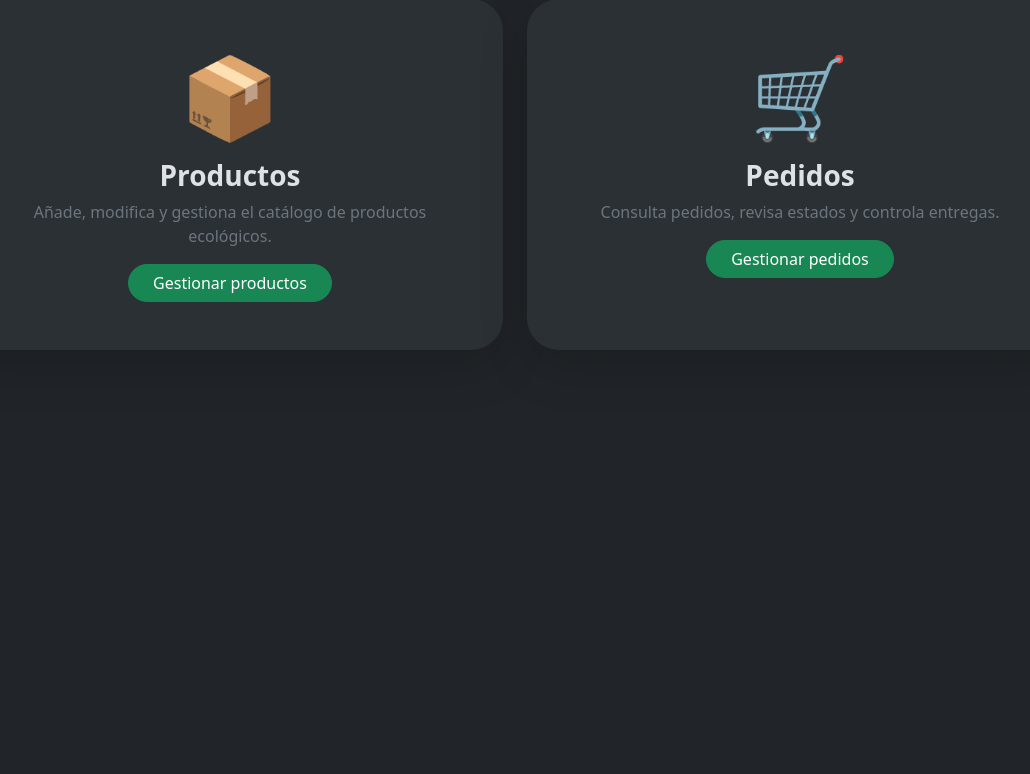
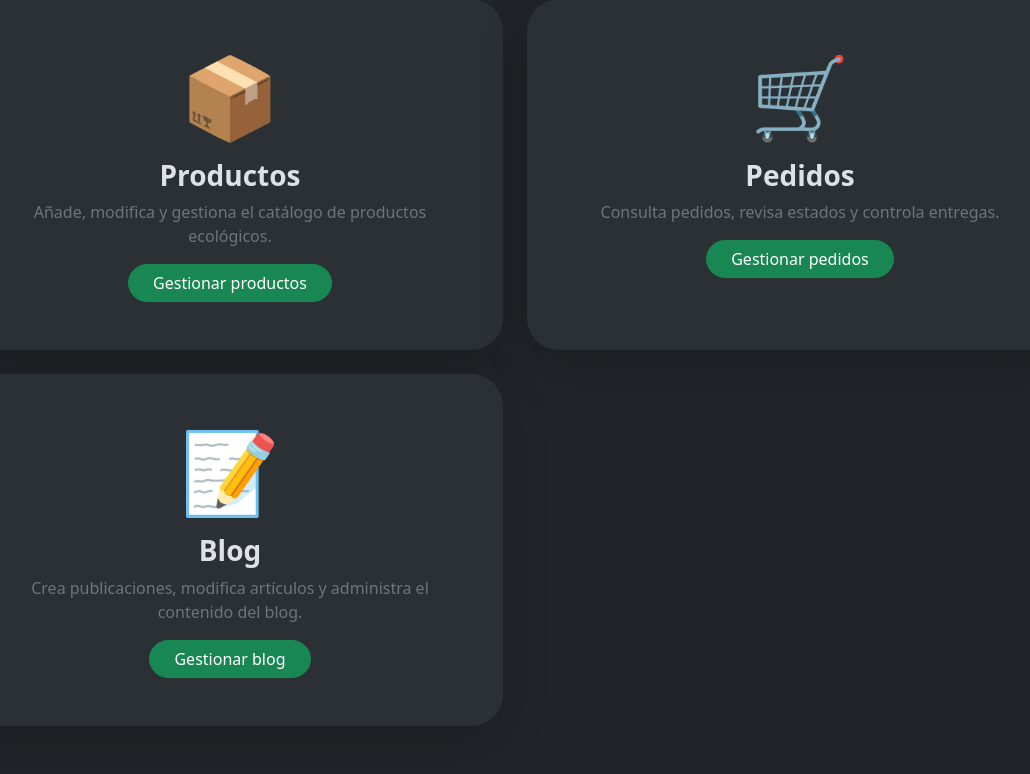
Before and after one commit to mtorpo/django-agrivall, a Django app: page /dashboard/ in a window 1280 px wide. Shown: the part 311-1085 px from the top of the page, without its empty margins (125-1155 px from the left). Before the commit the page ends 613 px from the top, so only its background shows below. Run offline with Django 5.2, Linux system fonts and the light colour scheme; the visitor is signed in with stand-in values (Sample User, id 1); data that the repository does not hold is empty; some libraries are stand-ins or nearby versions.

Commit message:
simultacion blog admin panel

```diff
--- a/agrivall/templates/crud/dashboard.html
+++ b/agrivall/templates/crud/dashboard.html
@@ -102,6 +102,37 @@
             </a>
 
         </div>
+        <div class="col-md-6">
+            <a href="#"
+            class="text-decoration-none">
+
+                <div class="card bg-body-tertiary border-0 shadow-lg h-100 rounded-5">
+
+                    <div class="card-body p-5 text-center">
+
+                        <div class="display-1 mb-3">
+                            📝
+                        </div>
+
+                        <h3 class="fw-bold">
+                            Blog
+                        </h3>
+
+                        <p class="text-secondary">
+                            Crea publicaciones, modifica artículos y administra el contenido del blog.
+                        </p>
+
+                        <span class="btn btn-success rounded-pill px-4">
+                            Gestionar blog
+                        </span>
+
+                    </div>
+
+                </div>
+
+            </a>
+
+        </div>
 
     </div>
 
```
